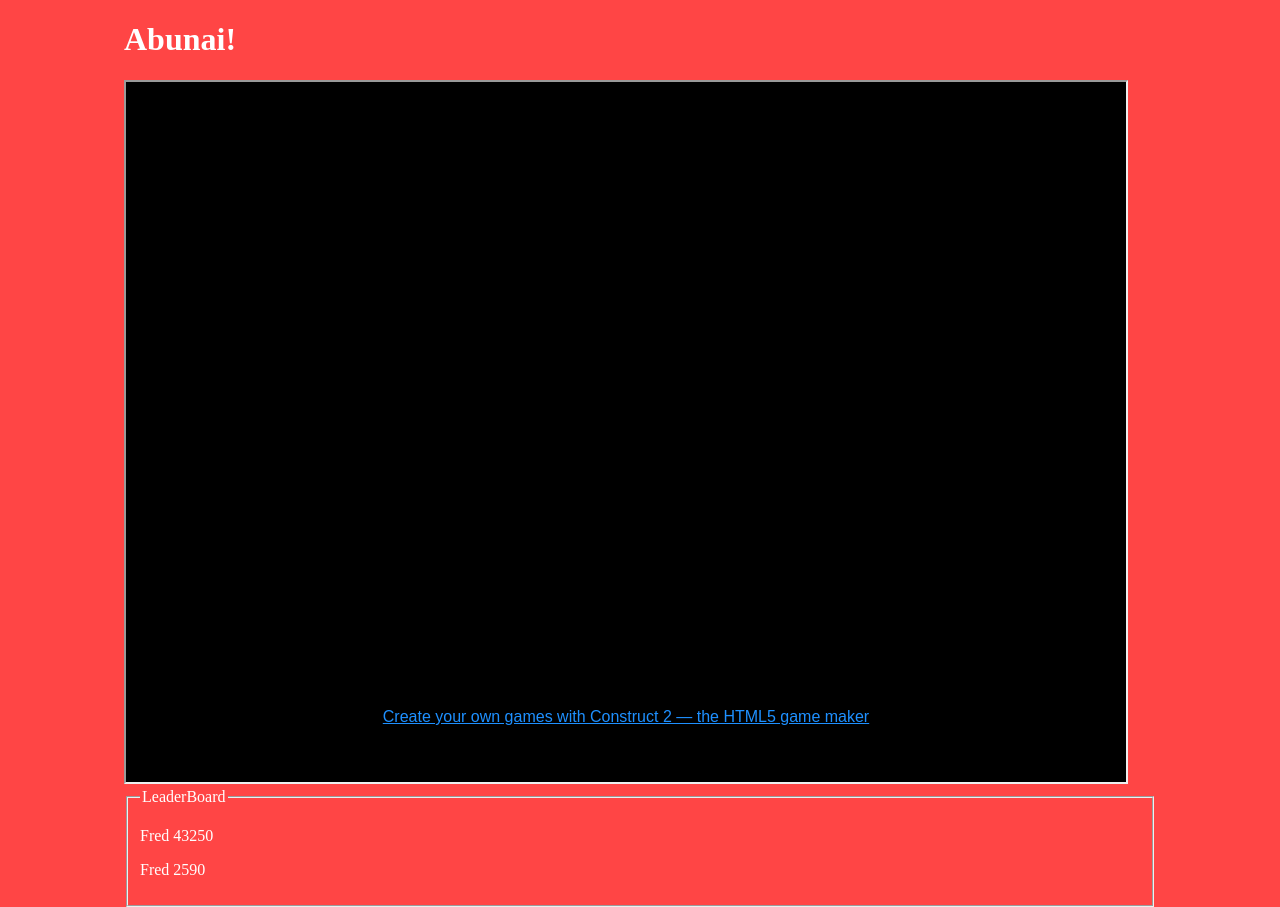
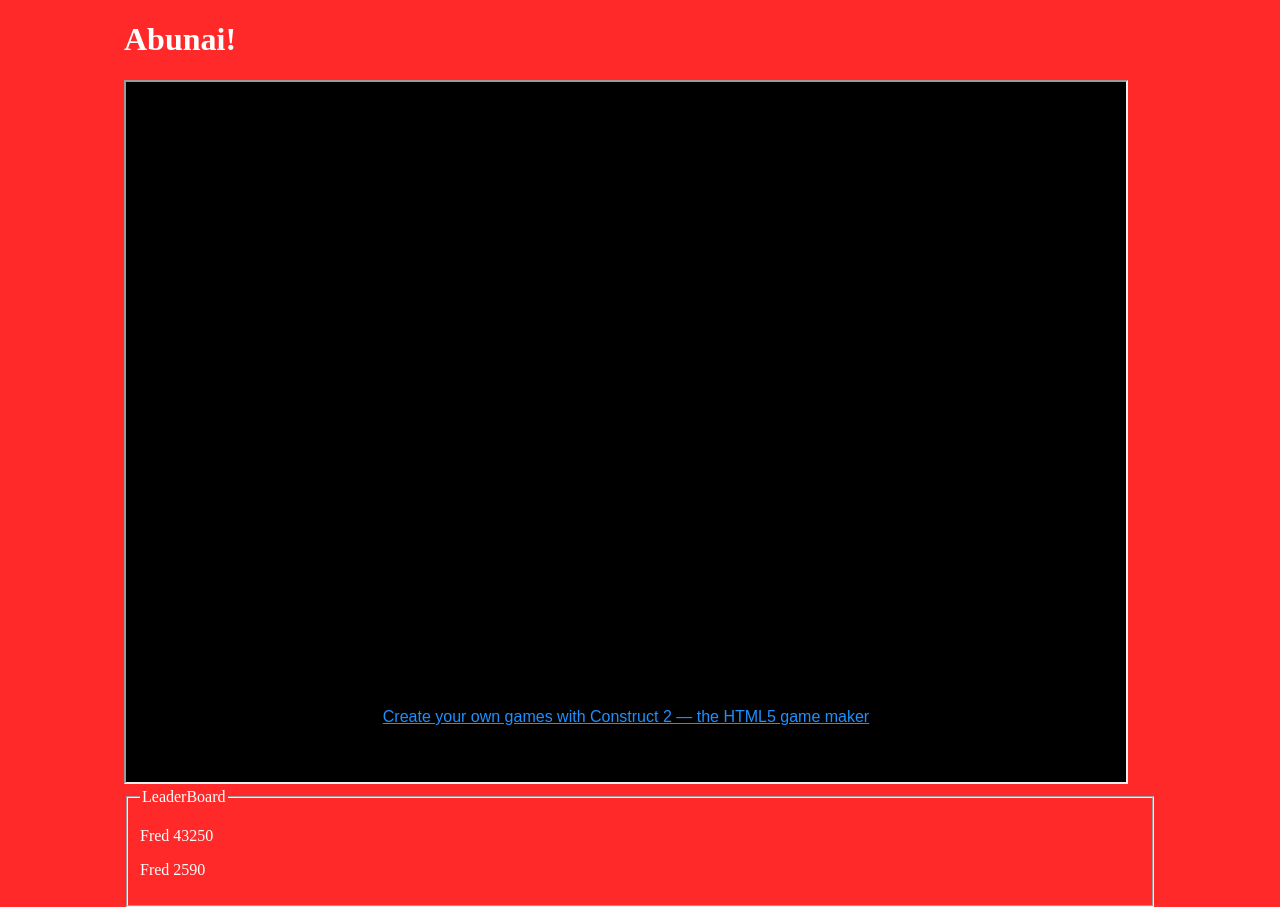
Before and after one commit to Frederick-Iyela/web-app, a PHP site: page / in a window 1280 px wide. Run offline with PHP 8.4, Linux system fonts and the light colour scheme; data comes from the database, SQL or seed files in the repository; some libraries are stand-ins or nearby versions.

Commit message:
Modified CSS.

```diff
--- a/css/general.css
+++ b/css/general.css
@@ -2,7 +2,7 @@
 /* CSS Document */
 
 html{
-	background-color:#FF4545;
+	background-color:#FF2929;
 	color: #FFF;
 }
 
```
